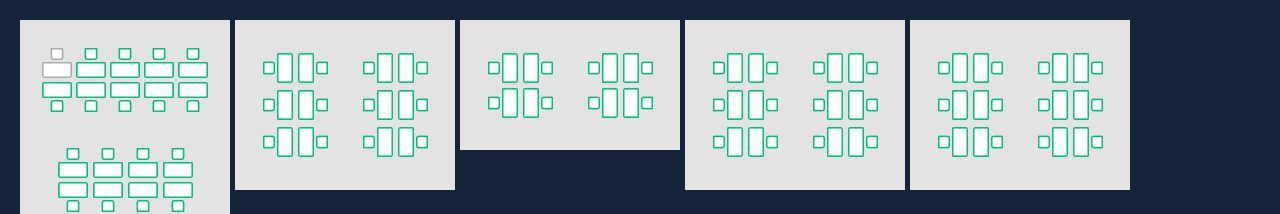
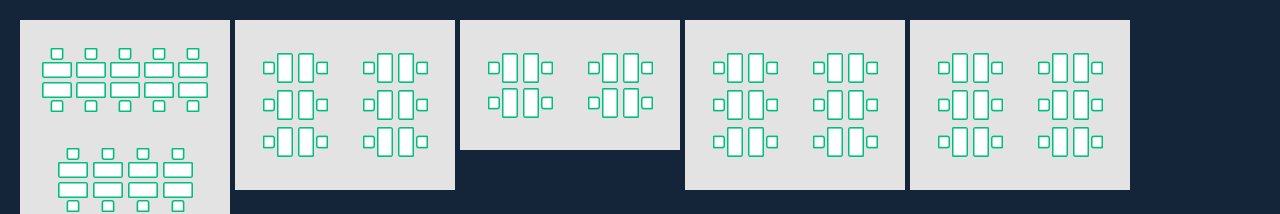
Before and after one commit to DuskoPeric/txhackaton-SiTXplatz, a React (Create React App) app in the folder sitxplatz/: page /book in a window 1280 px wide. Shown: the top 214 px of the page. Built offline with nearby package versions, Linux system fonts and the light colour scheme.

Commit message:
Trust me, it's not badly written. It's just way above your head.

```diff
--- a/sitxplatz/src/Views/BookPage/BookPage.js
+++ b/sitxplatz/src/Views/BookPage/BookPage.js
@@ -1,8 +1,30 @@
 
 
 import "./BookPage.scss";
+import React, { useState } from 'react';
 
 const BookPage = () => {
+
+    const [data, setData] = useState({
+        "o1-1":false,
+        "o1-2":false,
+        "o1-3":false,
+        "o1-4":false,
+        "o1-5":false,
+        "o1-6":false,
+        "o1-7":false,
+        "o1-8":false,
+        "o1-9":false,
+        "o1-10":false,
+        "o1-11":false,
+        "o1-12":false,
+        "o1-13":false,
+        "o1-14":false,
+        "o1-15":false,
+        "o1-16":false,
+        "o1-17":false,
+        "o1-18":false,
+    })
 
 
     return (
@@ -12,26 +34,26 @@ const BookPage = () => {
           <div className="row">
             <div className="office vertical big5">
               <div className="chair-row long5">
-                  <div className="chair revert reserved"></div>
-                  <div className="chair revert"></div>
-                  <div className="chair revert"></div>
-                  <div className="chair revert"></div>
-                  <div className="chair revert"></div>
-                <div className="chair"></div>
-                <div className="chair"></div>
-                <div className="chair"></div>
-                <div className="chair"></div>
-                <div className="chair"></div>
+                  <div id="o1-1" className={`chair revert ${data['o1-1']?'reserved':null}`}></div>
+                  <div id="o1-2"  className={`chair revert ${data['o1-2']?'reserved':null}`}></div>
+                  <div id="o1-3"  className={`chair revert ${data['o1-3']?'reserved':null}`}></div>
+                  <div  id="o1-4" className={`chair revert ${data['o1-4']?'reserved':null}`}></div>
+                  <div  id="o1-5" className={`chair revert ${data['o1-5']?'reserved':null}`}></div>
+                <div  id="o1-6" className={`chair  ${data['o1-6']?'reserved':null}`}></div>
+                <div id="o1-7"  className={`chair  ${data['o1-7']?'reserved':null}`}></div>
+                <div id="o1-8"  className={`chair  ${data['o1-8']?'reserved':null}`}></div>
+                <div id="o1-9"  className={`chair  ${data['o1-9']?'reserved':null}`}></div>
+                <div id="o1-10"  className={`chair  ${data['o1-10']?'reserved':null}`}></div>
               </div>
               <div className="chair-row long4">
-                <div className="chair revert"></div>
-                <div className="chair revert"></div>
-                <div className="chair revert"></div>
-                <div className="chair revert"></div>
-                <div className="chair"></div>
-                <div className="chair"></div>
-                <div className="chair"></div>
-                <div className="chair"></div>
+                <div id="o1-11" className={`chair revert ${data['o1-11']?'reserved':null}`}></div>
+                <div id="o1-12" className={`chair revert ${data['o1-12']?'reserved':null}`}></div>
+                <div id="o1-13" className={`chair revert ${data['o1-13']?'reserved':null}`}></div>
+                <div id="o1-14" className={`chair revert ${data['o1-14']?'reserved':null}`}></div>
+                <div id="o1-15" className={`chair  ${data['o1-15']?'reserved':null}`}></div>
+                <div id="o1-16" className={`chair  ${data['o1-16']?'reserved':null}`}></div>
+                <div id="o1-17" className={`chair  ${data['o1-17']?'reserved':null}`}></div>
+                <div id="o1-18" className={`chair  ${data['o1-18']?'reserved':null}`}></div>
               </div>
             </div>
             <div className="office horizontal wall-left big3">
```
